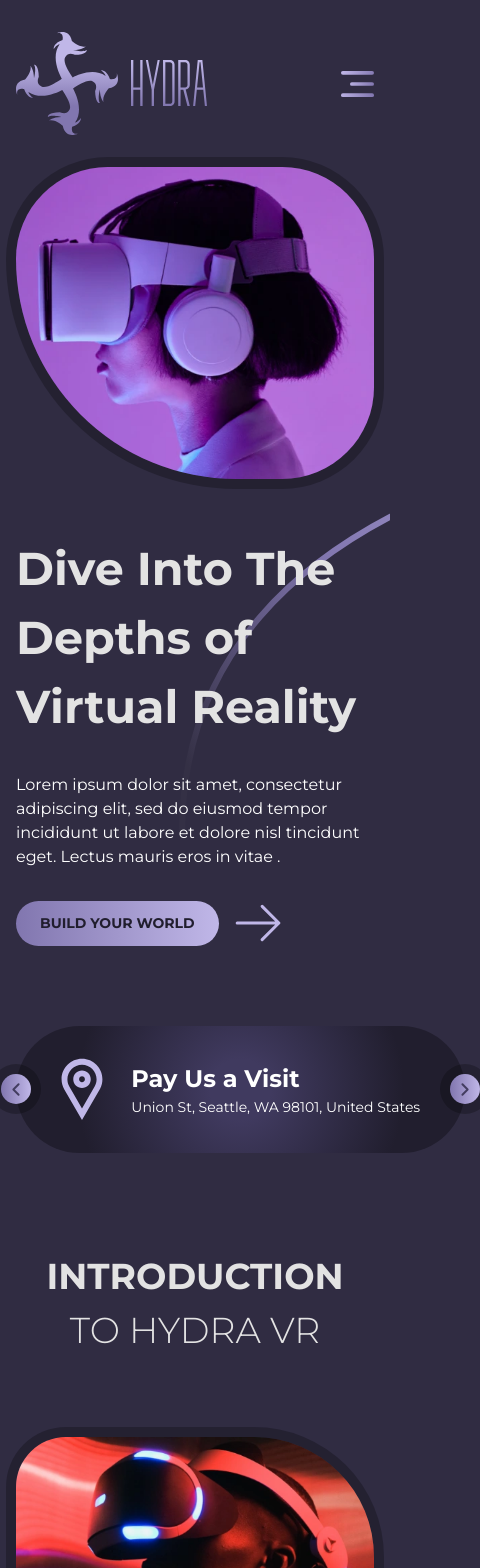
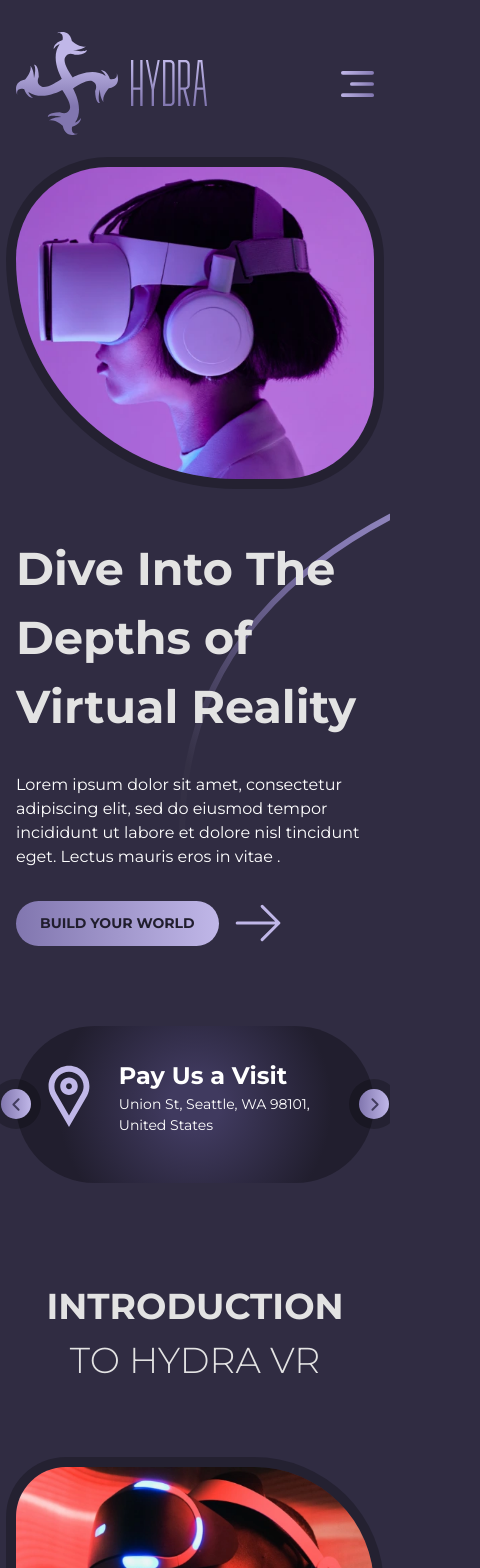
Before and after one commit to StalinAM/hydra-landing-page, a React (Vite) app: page / in a window 390 px wide. Shown: the top 1568 px of the page, 480 px wide, since content can reach past the window. Built offline with nearby package versions, Linux system fonts and the light colour scheme.

Commit message:
add media query

```diff
--- a/src/components/ContactHome.jsx
+++ b/src/components/ContactHome.jsx
@@ -17,10 +17,6 @@ const Container = styled.div`
   align-items: center;
   justify-content: center;
   position: relative;
-  @media screen and (max-width: 1080px) {
-    width: min-content;
-    margin: 0 auto;
-  }
 `
 const List = styled.ul`
   width: 100%;
@@ -80,6 +76,7 @@ function ContactHome() {
     }
   ]
   return (
+    <>
       <Container>
         {width < 1080 ? (
           <Slideshow>
@@ -113,6 +110,7 @@ function ContactHome() {
           </List>
         )}
       </Container>
+    </>
   )
 }
 
```
Lines whose indentation alone changed are shown as unchanged.
